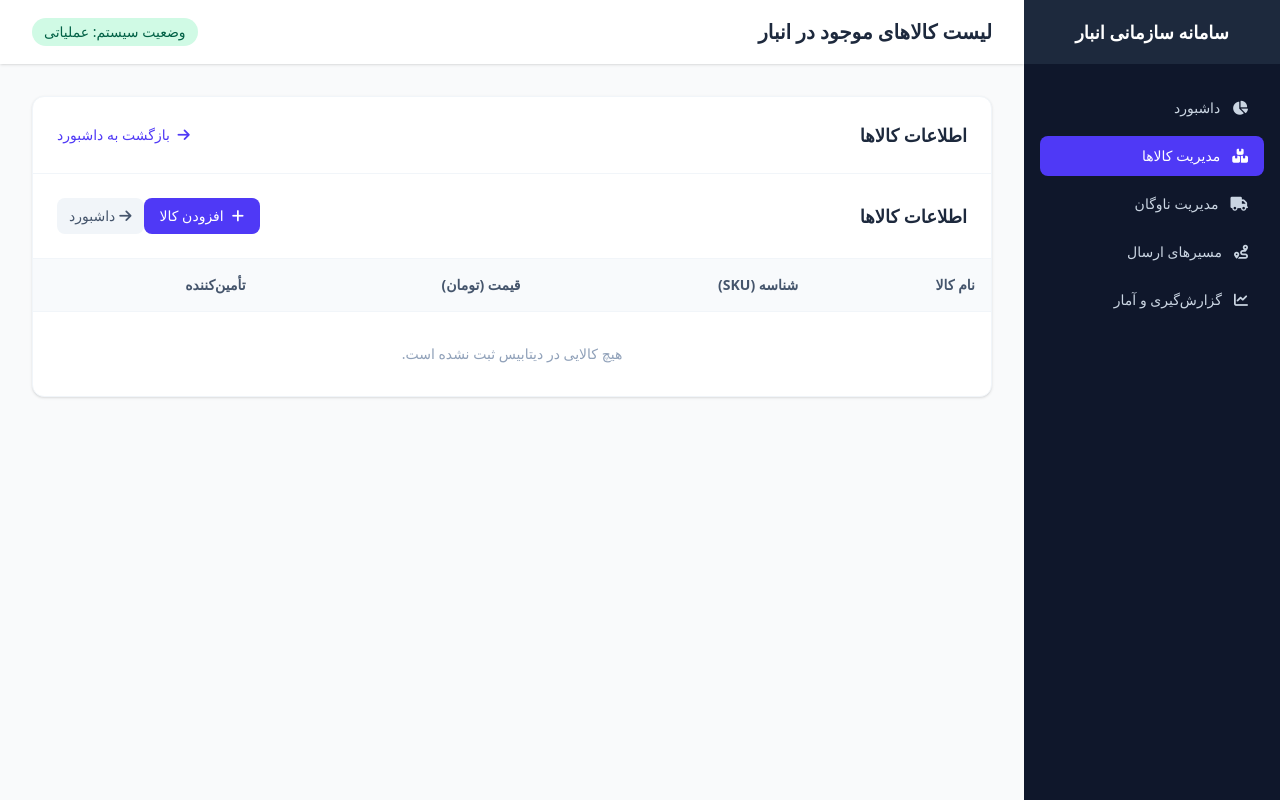
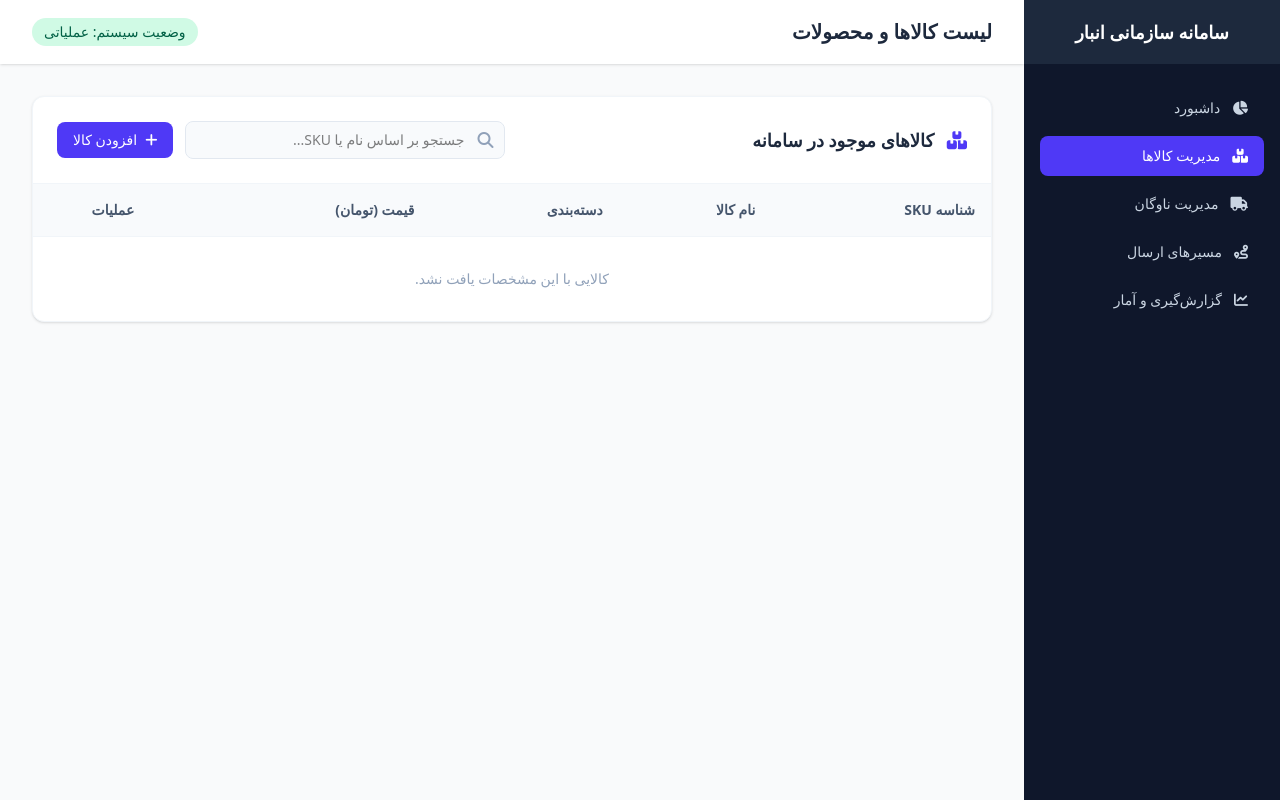
Before and after one commit to soroushTypeG/supply-chain-management-system, a Flask app: page /products in a window 1280 px wide. Run offline with Flask 3, Linux system fonts and the light colour scheme.

Commit message:
Update products.html

```diff
--- a/templates/products.html
+++ b/templates/products.html
@@ -1,49 +1,61 @@
 {% extends "base.html" %}
 
 {% block title %}مدیریت کالاها{% endblock %}
-{% block header_title %}لیست کالاهای موجود در انبار{% endblock %}
+{% block header_title %}لیست کالاها و محصولات{% endblock %}
 
 {% block content %}
 <div class="bg-white rounded-xl shadow-sm border border-slate-100 overflow-hidden">
-    <div class="p-6 border-b border-slate-100 flex justify-between items-center">
-        <h3 class="text-lg font-bold text-slate-800">اطلاعات کالاها</h3>
-        <a href="/" class="text-sm text-indigo-600 hover:text-indigo-800 font-medium">
-            <i class="fa-solid fa-arrow-right ml-1"></i> بازگشت به داشبورد
-        </a>
+    <!-- Header with Search Bar and Action Button -->
+    <div class="p-6 border-b border-slate-100 flex flex-col md:flex-row justify-between items-center gap-4">
+        <h3 class="text-lg font-bold text-slate-800"><i class="fa-solid fa-boxes-stacked text-indigo-600 ml-2"></i> کالاهای موجود در سامانه</h3>
+
+        <div class="flex items-center gap-3 w-full md:w-auto">
+            <!-- Search Form -->
+            <form method="GET" action="/products" class="flex items-center w-full md:w-80">
+                <div class="relative w-full">
+                    <span class="absolute inset-y-0 right-0 flex items-center pr-3 pointer-events-none text-slate-400">
+                        <i class="fa-solid fa-magnifying-glass"></i>
+                    </span>
+                    <input type="text" name="q" value="{{ search_query }}" placeholder="جستجو بر اساس نام یا SKU..." class="w-full pl-4 pr-10 py-2 rounded-lg border border-slate-200 focus:outline-none focus:border-indigo-600 text-sm bg-slate-50">
+                </div>
+                {% if search_query %}
+                <a href="/products" class="mr-2 px-3 py-2 text-sm text-slate-500 bg-slate-100 rounded-lg hover:bg-slate-200 transition" title="پاک کردن جستجو">
+                    <i class="fa-solid fa-xmark"></i>
+                </a>
+                {% endif %}
+            </form>
+
+            <a href="/products/add" class="inline-flex items-center px-4 py-2 bg-indigo-600 text-white text-sm font-medium rounded-lg hover:bg-indigo-700 transition whitespace-nowrap">
+                <i class="fa-solid fa-plus ml-2"></i> افزودن کالا
+            </a>
+        </div>
     </div>
-<div class="p-6 border-b border-slate-100 flex justify-between items-center">
-    <h3 class="text-lg font-bold text-slate-800">اطلاعات کالاها</h3>
-    <div class="flex space-x-3 space-x-reverse">
-        <a href="/products/add" class="inline-flex items-center px-4 py-2 bg-indigo-600 text-white text-sm font-medium rounded-lg hover:bg-indigo-700 transition">
-            <i class="fa-solid fa-plus ml-2"></i> افزودن کالا
-        </a>
-        <a href="/" class="text-sm text-slate-600 hover:text-indigo-600 font-medium flex items-center px-3 py-2 bg-slate-100 rounded-lg">
-            <i class="fa-solid fa-arrow-right ml-1"></i> داشبورد
-        </a>
-    </div>
-</div>
 
     <div class="overflow-x-auto">
-        <table class="w-full text-right border-collapse">
+        <table class="w-full text-right border-collapse text-sm">
             <thead>
-                <tr class="bg-slate-50 text-slate-600 text-sm border-b border-slate-100">
-                    <th class="p-4 font-semibold">نام کالا</th>
-                    <th class="p-4 font-semibold">شناسه (SKU)</th>
-                    <th class="p-4 font-semibold">قیمت (تومان)</th>
-                    <th class="p-4 font-semibold">تأمین‌کننده</th>
+                <tr class="bg-slate-50 text-slate-600 border-b border-slate-100">
+                    <th class="p-4">شناسه SKU</th>
+                    <th class="p-4">نام کالا</th>
+                    <th class="p-4">دسته‌بندی</th>
+                    <th class="p-4">قیمت (تومان)</th>
+                    <th class="p-4 text-center">عملیات</th>
                 </tr>
             </thead>
-            <tbody class="divide-y divide-slate-100 text-sm text-slate-700">
-                {% for product in products %}
+            <tbody class="divide-y divide-slate-100 text-slate-700">
+                {% for p in products %}
                 <tr class="hover:bg-slate-50 transition">
-                    <td class="p-4 font-medium text-slate-800">{{ product.name }}</td>
-                    <td class="p-4"><span class="bg-slate-100 text-slate-800 px-2.5 py-1 rounded-md text-xs font-mono">{{ product.sku }}</span></td>
-                    <td class="p-4">{{ product.price }}</td>
-                    <td class="p-4">{{ product.supplier.name if product.supplier else 'متفرقه' }}</td>
+                    <td class="p-4 font-mono text-xs">{{ p.sku }}</td>
+                    <td class="p-4 font-medium text-slate-800">{{ p.name }}</td>
+                    <td class="p-4"><span class="bg-slate-100 text-slate-600 px-2.5 py-1 rounded-full text-xs">{{ p.category }}</span></td>
+                    <td class="p-4 font-bold text-emerald-600">{{ "{:,.0f}".format(p.price) }}</td>
+                    <td class="p-4 text-center space-x-2 space-x-reverse">
+                        <a href="/products/edit/{{ p.id }}" class="text-indigo-600 hover:text-indigo-800 font-medium text-xs">ویرایش</a>
+                    </td>
                 </tr>
                 {% else %}
                 <tr>
-                    <td colspan="4" class="p-8 text-center text-slate-400">هیچ کالایی در دیتابیس ثبت نشده است.</td>
+                    <td colspan="5" class="p-8 text-center text-slate-400">کالایی با این مشخصات یافت نشد.</td>
                 </tr>
                 {% endfor %}
             </tbody>
```
